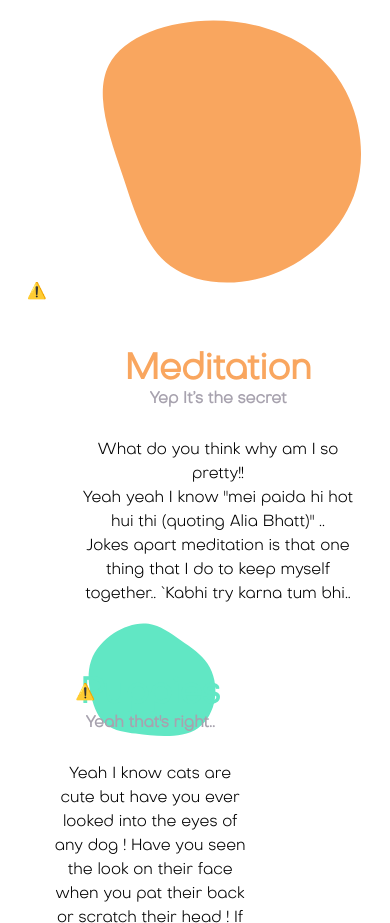
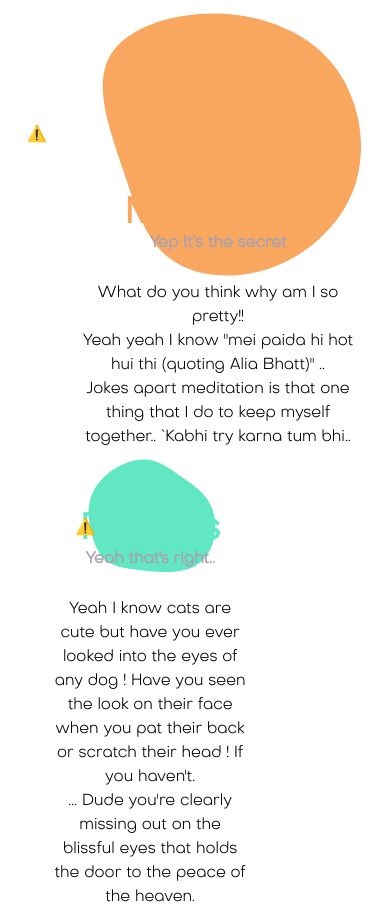
Before and after one commit to Rajesh01-star/Aradhana-xaf, a plain HTML site: page index.html in a window 390 px wide. Shown: the part 1680-2603 px from the top of the page. Drawn offline with nearby package versions, Linux system fonts and the light colour scheme; no server answers.

Commit message:
Update styles.css

```diff
--- a/style/styles.css
+++ b/style/styles.css
@@ -484,7 +484,7 @@ body .contact .socialIcons .blob {
     -ms-grid-row: 1;
     -ms-grid-row-span: 1;
     grid-row: 1/2;
-    margin: -20% -50% auto 0;
+    margin: -60% -50% auto 0;
   }
   body .sectionSecond .second .txt {
     text-align: center;
```
